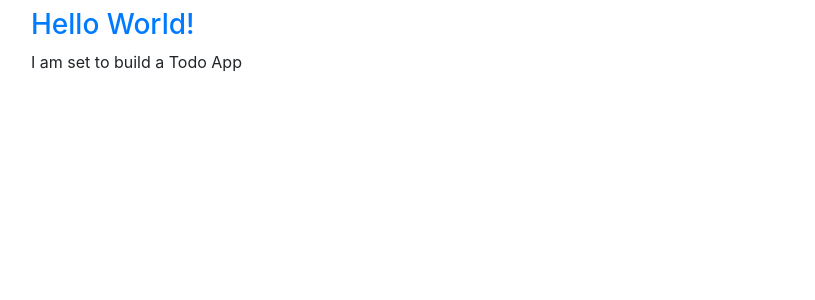
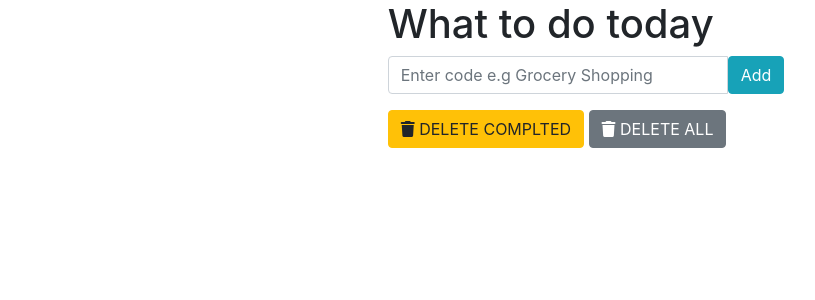
Before and after one commit to Pagante/Todoapp, a Django app: page / in a window 1280 px wide. Shown: the top 300 px of the page, without its empty margins (54-869 px from the left). Run offline with Django 3.2, Linux system fonts and the light colour scheme; data that the repository does not hold is empty; some libraries are stand-ins or nearby versions.

Commit message:
added form to capture data and impleted button functions

```diff
--- /dev/null
+++ b/myList/forms.py
@@ -0,0 +1,6 @@
+from django import forms
+
+class TodoListForm(forms.Form):
+    text = forms.CharField(max_length=50, widget=forms.TextInput(
+        attrs={'class':'form-control','placeholder':'Enter code e.g Grocery Shopping'}
+    ))
--- a/myList/urls.py
+++ b/myList/urls.py
@@ -2,5 +2,9 @@ from django.urls import path
 from . import views
 
 urlpatterns = [
-    path('', views.index, name='index')
+    path('', views.index, name='index'),
+    path('add', views.addTodoItem, name='add'),
+    path('completed/<todo_id>',views.completedTodo, name ='completed'),
+    path('deleteCompleted', views.deleteCompleted, name = 'deleteCompleted'),
+    path('delete_All', views.delete_All, name= 'delete_All')
 ]
--- a/myList/views.py
+++ b/myList/views.py
@@ -1,9 +1,39 @@
-from django.shortcuts import render
+from django.shortcuts import render, redirect
 from .models import TodoList
-
+from .forms import TodoListForm
+from django.views.decorators.http import require_POST
 # Create your views here.
 
 def index(request):
     todo_items = TodoList.objects.order_by('id')
-    context = {'todo_items': todo_items}
+    form = TodoListForm()
+    context = {'todo_items': todo_items, 'form':form}
     return render(request, 'myList/index.html', context)
+
+@require_POST
+def addTodoItem(request):
+    form = TodoListForm(request.POST)
+    if form.is_valid():
+        new_todo = TodoList(text=request.POST['text'])
+        new_todo.save()
+    return redirect('index')
+
+def completedTodo(request, todo_id):
+    todo = TodoList.objects.get(pk=todo_id)
+    todo.completed=True
+    todo.save()
+    return redirect('index')
+
+
+
+def deleteCompleted(request):
+    TodoList.objects.filter(completed__exact = True).delete()
+
+    return redirect('index')
+
+
+def delete_All(request):
+    TodoList.objects.all().delete()
+
+
+    return redirect('index')
--- a/templates/myList/index.html
+++ b/templates/myList/index.html
@@ -7,21 +7,59 @@
     <script src="https://ajax.googleapis.com/ajax/libs/jquery/3.5.1/jquery.min.js"></script>
     <script src="https://cdnjs.cloudflare.com/ajax/libs/popper.js/1.16.0/umd/popper.min.js"></script>
     <script src="https://maxcdn.bootstrapcdn.com/bootstrap/4.5.2/js/bootstrap.min.js"></script>
+    <script src="https://kit.fontawesome.com/a076d05399.js"></script>
 </head>
 <body>
-    <div class="container pt-2">
-        <h3 class="text-primary">Hello World!</h3>
-        <p>I am set to build a Todo App</p>
+    <div class="d-flex justify-content-center">
+            <div class="col-lg-4 col-lg-offset-4" id="content">
+                <h1>What to do today</h1>
+                <form method="POST" action="{% url 'add' %}" role="form">
+                    {% csrf_token %}
+                    <div class="form-group">
+                        <div class="input-group">
+                            {{ form.text }}
+                            <span>
+                                <button type="submit" class="btn btn-info">Add</button>
+                            </span>
+                        </div>
 
-        <ul class="list-group t20">
+                    </div>
+                </form>
+                <div class="row t10">
+                    <div class="col-lg-12">
+                            <div class="btn-group">
+                                <a href="{% url 'deleteCompleted' %}">
+                                    <button type="button" class="btn btn-warning btn-md">
+                                        <i class="fas fa-trash"></i>&nbsp;DELETE COMPLTED
+                                    </button>
+                                </a>
+
+                            </div>
+                            <div class="btn-group">
+                                <a href="{% url 'delete_All' %}">
+                                    <button type="button" class="btn btn-secondary btn-md">
+                                        <i class="fas fa-trash"></i>&nbsp;DELETE ALL
+                                    </button>
+                                </a>
+                            </div>
+                    </div>
+                </div>
+
+{#                The List Items#}
+                        <ul class="list-group t20 mt-4">
                             {% for TodoList in todo_items %}
                                 {% if TodoList.completed %}
                                 <li class="list-group-item" >{{ TodoList.text }}</li>
                                 {% else %}
-                <a href="#"><li class="list-group-item">{{ TodoList.text }}</li></a>
+                                <a href="{% url 'completed' TodoList.id %}"><li class="list-group-item">{{ TodoList.text }}</li></a>
                                 {% endif %}
                             {% endfor %}
                         </ul>
             </div>
+    </div>
+
+
+<script src=""></script>
+
 </body>
 </html>
```
Also changed, not shown: db.sqlite3. Lines whose indentation alone changed are shown as unchanged.
